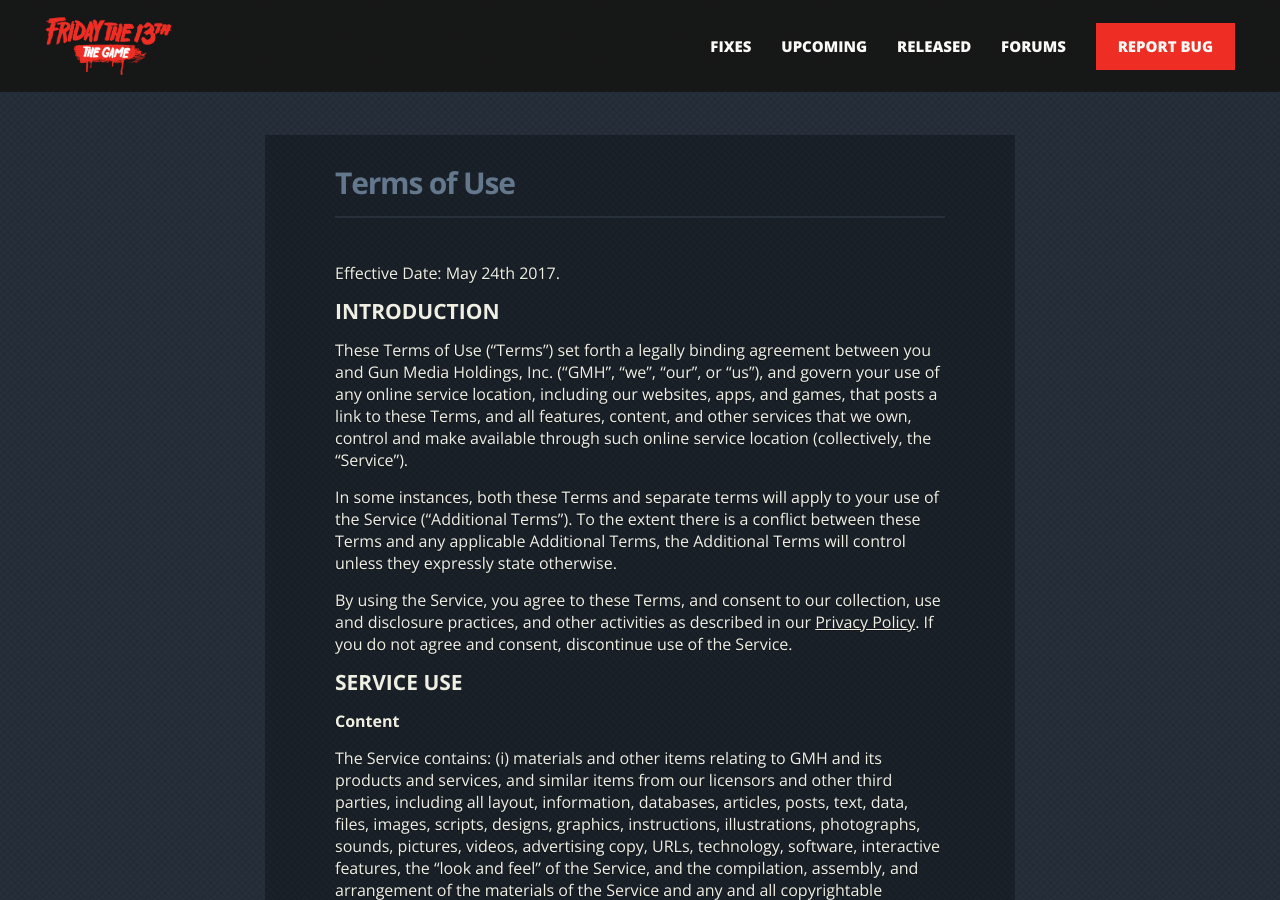
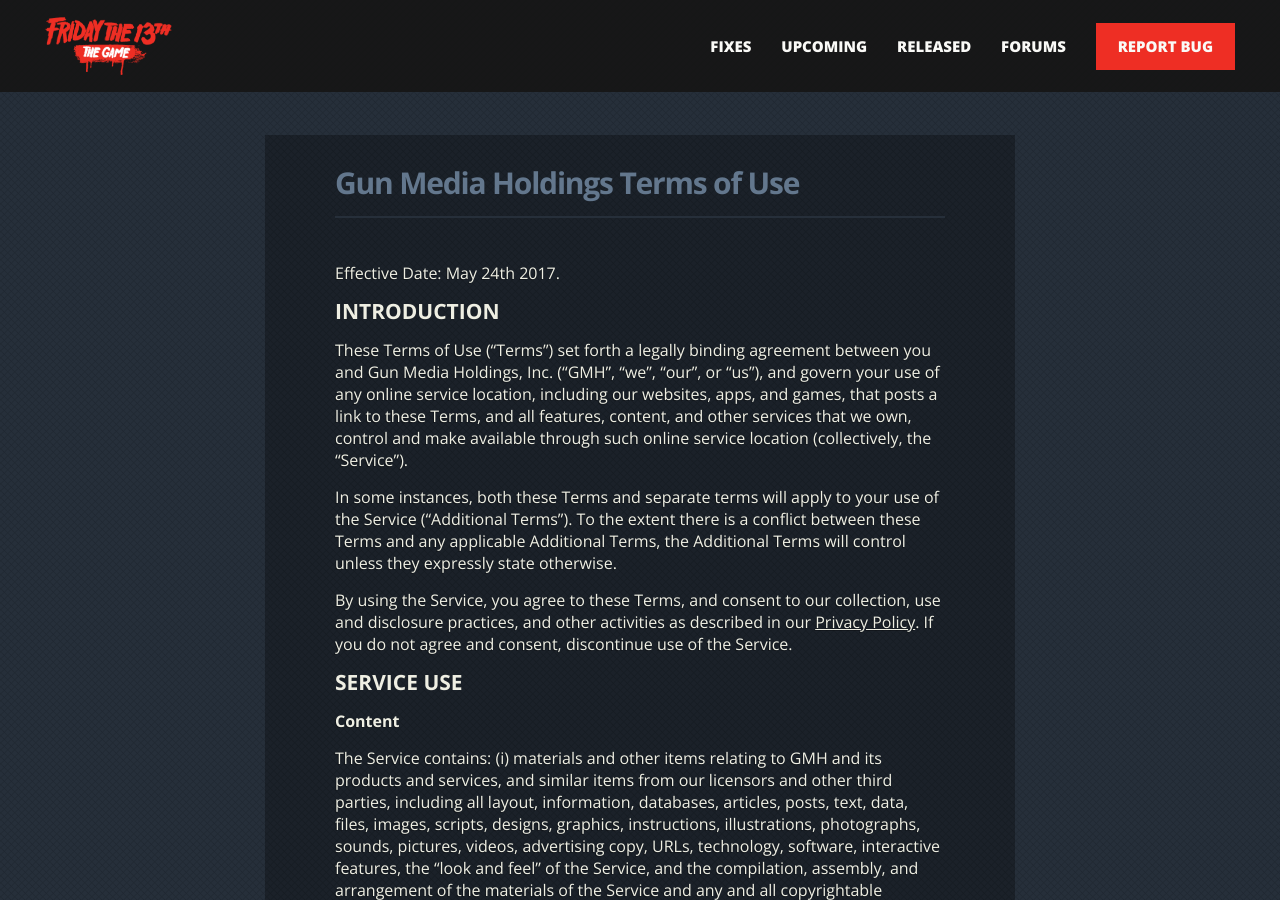
Before and after one commit to bdk6000/friday-13, a Jekyll site: the page built from terms-of-use.markdown, in a window 1280 px wide and 900 px high. Built offline with Jekyll 4.4.1, drawn with Linux system fonts in a browser that asks for light colours.

Commit message:
Updated Terms Of Use

```diff
--- a/terms-of-use.markdown
+++ b/terms-of-use.markdown
@@ -1,5 +1,5 @@
 ---
-title: Terms of Use
+title: Gun Media Holdings Terms of Use
 date: 2017-08-02 20:20:00 -04:00
 layout: contentpage
 ---
```
